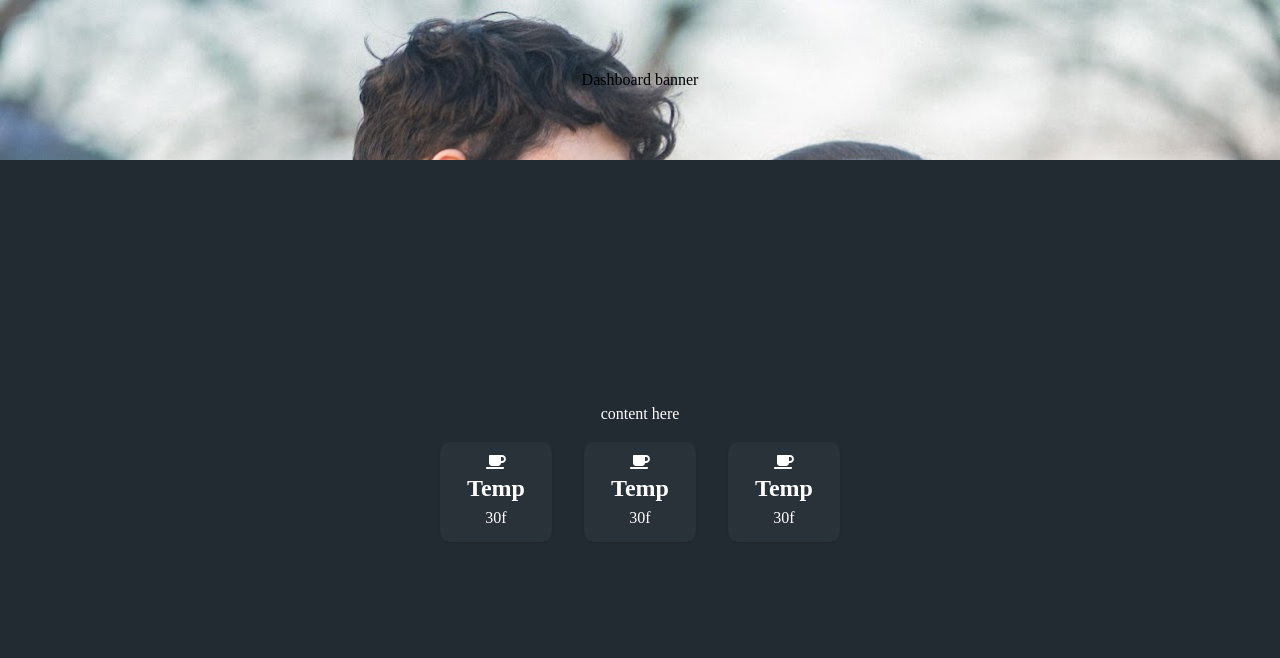
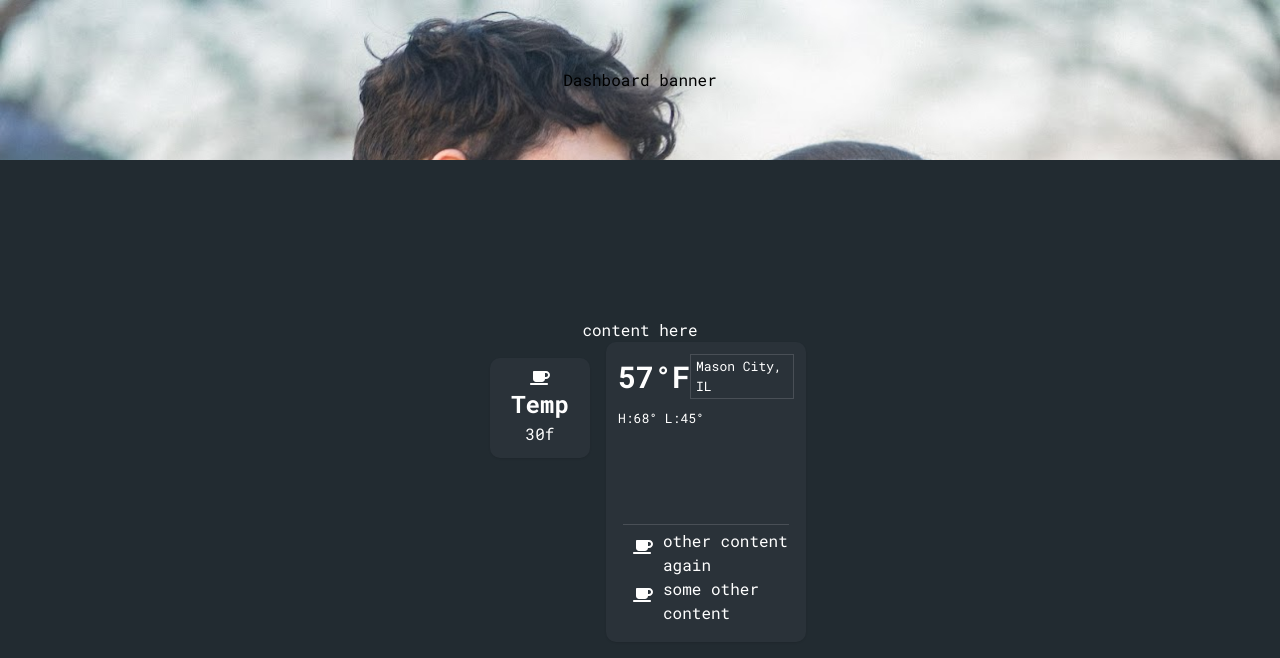
Before and after one commit to plutotom/dash-spectacle-dashboard, a React (Create React App) app: page / in a window 1280 px wide. Shown: the top 658 px of the page. Built offline with nearby package versions, Linux system fonts and the light colour scheme.

Commit message:
more work done

```diff
--- a/public/index.html
+++ b/public/index.html
@@ -10,6 +10,13 @@
       content="Web site created using create-react-app"
     />
     <link rel="apple-touch-icon" href="%PUBLIC_URL%/logo192.png" />
+    <link rel="preconnect" href="https://fonts.googleapis.com" />
+    <link rel="preconnect" href="https://fonts.gstatic.com" crossorigin />
+    <link
+      href="https://fonts.googleapis.com/css2?family=Roboto+Mono:ital,wght@0,100;0,200;0,300;0,400;0,500;0,600;0,700;1,100;1,200;1,300;1,400;1,500;1,600;1,700&family=Roboto:wght@100&display=swap"
+      rel="stylesheet"
+    />
+
     <!--
       manifest.json provides metadata used when your web app is installed on a
       user's mobile device or desktop. See https://developers.google.com/web/fundamentals/web-app-manifest/
--- a/src/App.tsx
+++ b/src/App.tsx
@@ -1,4 +1,4 @@
-import SideNav from "./components/SideNav";
+// import SideNav from "./components/SideNav";
 import Dashboard from "./components/Dashboard";
 import "./styles/app.css";
 
--- a/src/components/CardSmall.tsx
+++ b/src/components/CardSmall.tsx
@@ -1,10 +1,10 @@
 import React from "react";
-import "../styles/cardSmall.css";
+import "../styles/card.css";
 import { FontAwesomeIcon } from "@fortawesome/react-fontawesome";
 
 export default function CardSmall(props: any) {
   return (
-    <div className="card-small">
+    <div className="card card-small">
       <FontAwesomeIcon icon={props.icon} />
       <p className="card-small-title">{props.title}</p>
       <p className="card-small-paragraph">{props.value}</p>
--- a/src/components/Dashboard.tsx
+++ b/src/components/Dashboard.tsx
@@ -6,6 +6,7 @@ import CardSmall from "./CardSmall";
 
 import { FontAwesomeIcon } from "@fortawesome/react-fontawesome";
 import { faCoffee } from "@fortawesome/free-solid-svg-icons";
+import CardMedium from "./cardMedium";
 export default function Dashboard() {
   return (
     <>
@@ -29,18 +30,7 @@ export default function Dashboard() {
               value="30f"
               icon={faCoffee}
             />
-            <CardSmall
-              className="card-small"
-              title="Temp"
-              value="30f"
-              icon={faCoffee}
-            />
-            <CardSmall
-              className="card-small"
-              title="Temp"
-              value="30f"
-              icon={faCoffee}
-            />
+            <CardMedium icon={faCoffee} />
           </div>
         </div>
       </div>
--- /dev/null
+++ b/src/components/cardMedium.tsx
@@ -0,0 +1,31 @@
+import { FontAwesomeIcon } from "@fortawesome/react-fontawesome";
+import "../styles/card.css";
+export default function CardMedium(props: any) {
+  return (
+    <>
+      <div className="card card-medium">
+        <div className="medium-top">
+          <div>
+            <h3>57°F</h3>
+            <p className="location">
+              {props.location ? props.location : "Mason City, IL"}
+            </p>
+          </div>
+          <p className="medium-temp">H:68° L:45°</p>
+        </div>
+        <div className="medium-bottom">
+          <div className="medium-row">
+            <FontAwesomeIcon className="medium-icon" icon={props.icon} />
+            <p className="card-small-title">{props.title}other content again</p>
+          </div>
+          <div className="medium-row">
+            <FontAwesomeIcon className="medium-icon" icon={props.icon} />
+            <p className="card-small-paragraph">
+              {props.value}some other content
+            </p>
+          </div>
+        </div>
+      </div>
+    </>
+  );
+}
--- a/src/styles/app.css
+++ b/src/styles/app.css
@@ -10,7 +10,8 @@
   --clr-neutral-900: #222b31;
   --clr-neutral-100: hsl(0 0% 100%);
 
-  --ff-primary: "Be Vietnam Pro", sans-serif;
+  /* --ff-primary: "Roboto", sans-serif; */
+  --ff-primary: "Roboto Mono", monospace;
 
   --ff-body: var(--ff-primary);
   --ff-heading: var(--ff-primary);
@@ -81,6 +82,7 @@ html:focus-within {
 
 html,
 body {
+  font-family: var(--ff-primary);
   height: 100%;
 }
 
--- /dev/null
+++ b/src/styles/card.css
@@ -0,0 +1,95 @@
+.card {
+  background-color: var(--clr-secondary-400);
+  border-radius: 10px;
+  box-shadow: 0 1px 2px 0 rgba(0, 0, 0, 0.1);
+  display: flex;
+  flex-direction: column;
+  justify-content: space-between;
+  align-items: center;
+  padding: 12px;
+  transition: all 0.5s ease-in-out;
+}
+
+.card-medium {
+  height: 300px;
+  width: 200px;
+}
+
+.medium-top {
+  /* background-color: rgba(0, 0, 0, 0.2); */
+  height: 100%;
+  width: 100%;
+  display: flex;
+  flex: 6;
+  flex-direction: column;
+}
+
+.medium-top h3 {
+  font-size: var(--fs-700);
+  font-weight: var(--fw-bold);
+  /* margin: 0;
+  padding: 0;
+  text-align: center;
+  padding-top: 5px;
+  margin-top: 5px; */
+}
+
+.medium-top > :nth-child(1) {
+  display: flex;
+  flex-direction: row;
+  justify-content: space-between;
+}
+.medium-top > :nth-child(1) > :nth-child(2) {
+  font-size: var(--fs-300);
+  padding: 0 5px 0 5px;
+  border: solid 1px #afafb23c;
+}
+.medium-top .medium-temp {
+  font-size: var(--fs-300);
+  padding-top: 5px;
+  margin-top: 5px;
+}
+
+.medium-bottom {
+  margin: 5px;
+  padding: 4px 0 0 0;
+  border-top: 1px solid;
+  border-color: #afafb23c;
+}
+
+.card-medium .medium-row {
+  display: flex;
+}
+.card-medium .medium-icon {
+  padding: 10px;
+  padding-top: -10px;
+}
+.card-medium p {
+  align-items: center;
+  display: flex;
+}
+
+/* Card small start */
+
+.card-small {
+  height: 100px;
+  width: 100px;
+}
+
+.card-small:hover {
+  box-shadow: 0 1px 2px 0 rgba(0, 0, 0, 0.2);
+  transform: translateY(-3px);
+}
+
+.card-small .card-small-paragraph {
+  display: flex;
+  flex-direction: row;
+  justify-content: center;
+  align-items: center;
+}
+
+.card-small .card-small-title {
+  font-size: 1.5rem;
+  font-weight: 700;
+  margin: 0;
+}
--- a/src/styles/cardSmall.css
+++ /dev/null
@@ -1,32 +0,0 @@
-.card-small {
-  background-color: var(--clr-secondary-400);
-  border-radius: 10px;
-  box-shadow: 0 1px 2px 0 rgba(0, 0, 0, 0.1);
-  display: flex;
-  flex-direction: column;
-  height: 100px;
-  justify-content: space-between;
-  align-items: center;
-  padding: 12px;
-  /* position: relative; */
-  transition: all 0.5s ease-in-out;
-  width: 7em;
-}
-
-.card-small:hover {
-  box-shadow: 0 1px 2px 0 rgba(0, 0, 0, 0.2);
-  transform: translateY(-3px);
-}
-
-.card-small .card-small-paragraph {
-  display: flex;
-  flex-direction: row;
-  justify-content: center;
-  align-items: center;
-}
-
-.card-small .card-small-title {
-  font-size: 1.5rem;
-  font-weight: 700;
-  margin: 0;
-}
```
